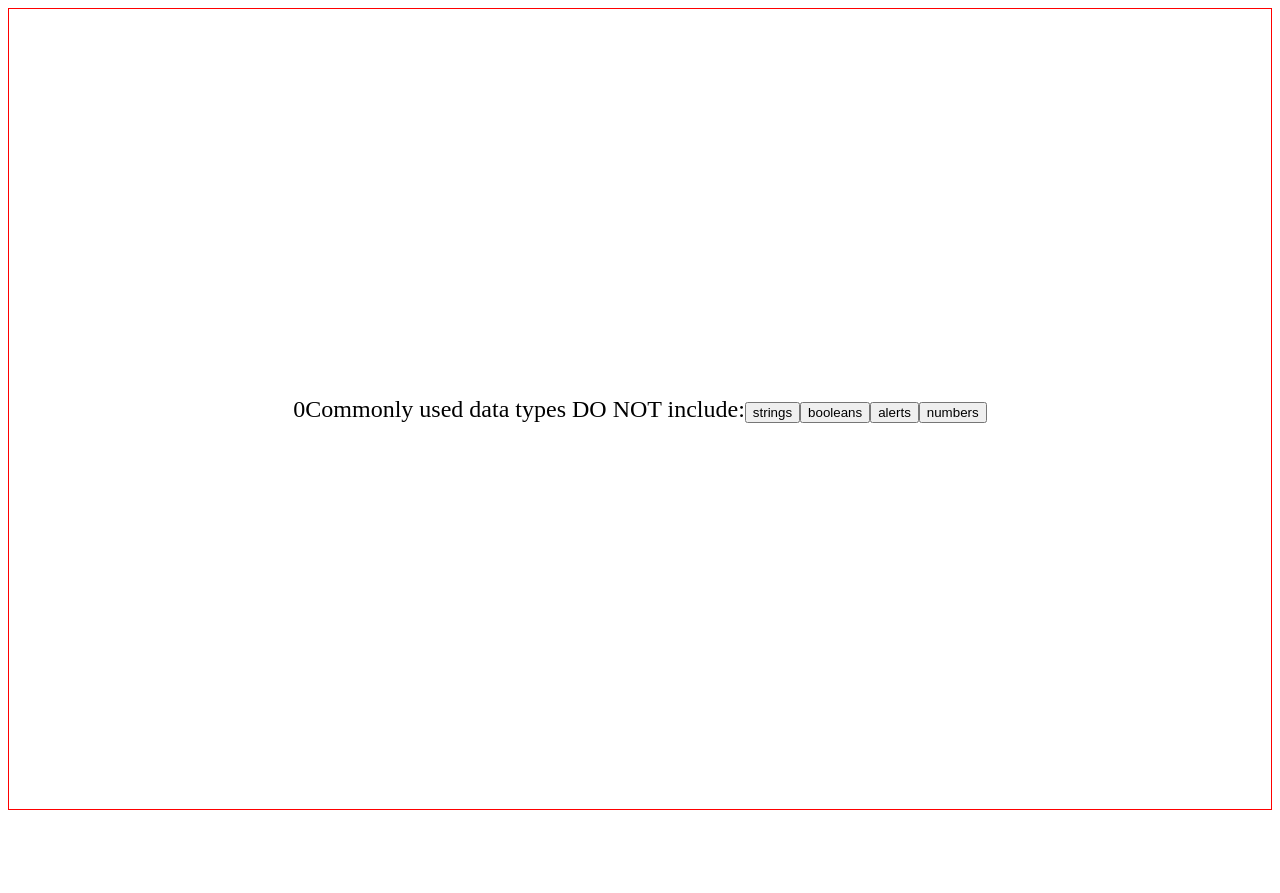
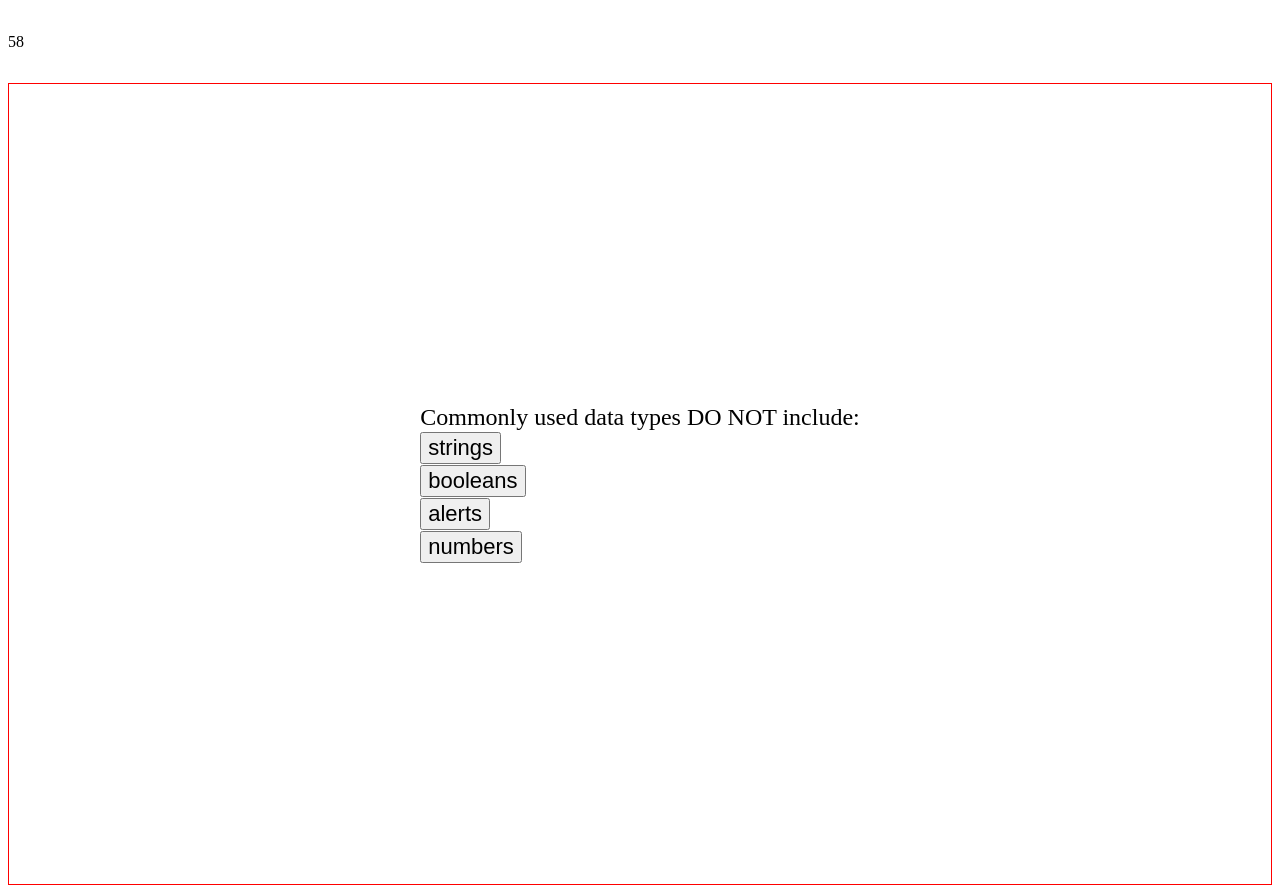
Before and after one commit to Clyderitchie/javascript-quiz, a plain HTML site: page index.html in a window 1280 px wide. Both pictures are taken after a click on the button "Start". Before the commit the page ends 818 px from the top, so only its background shows below. Drawn offline with Linux system fonts and the light colour scheme.

Commit message:
cleaned up the style and placement of things in css some

```diff
--- a/assets/style.css
+++ b/assets/style.css
@@ -19,7 +19,22 @@ main {
     text-align: center;
 }
 
+#question-container button{
+    display: block;
+    font-size: 22px;
+    margin: 1px 0;
+}
 
 .hidden {
     display: none;
 }
+
+
+/* Timer styling */
+header {
+    height: 75px;
+}
+
+header div {
+    padding: 2% 0;
+}
--- a/index.html
+++ b/index.html
@@ -10,9 +10,11 @@
 
 <body>
 
+    <header>
+        <div id="timer-left"></div>
+    </header>
+
     <main>
-
-        <div id="timer-left"></div>
 
         <div id="start-screen">
             <h1>Welcome</h1>
@@ -25,4 +27,5 @@
 
     <script src="./script.js"></script>
 </body>
+
 </html>
--- a/script.js
+++ b/script.js
@@ -59,7 +59,7 @@ function timer() {
         if (timeleft <= 0) {
             clearInterval(intervalId);
         }
-    }, 10);
+    }, 1000);
 
 
 }
@@ -87,14 +87,6 @@ function showQuestion() {
 
 // Sets displays to block or none depending on users actions
 function displayEvent() {
-    // if (questionContainerEl.style.display === 'none' && startScreenEl.style.display === 'block') {
-    //     questionContainerEl.style.display = 'block';
-    //     startScreenEl.style.display = 'none';
-    // } else {
-    //     startScreenEl.style.display = 'block';
-    //     questionContainerEl.style.display = 'none';
-    // }
-
     if (questionContainerEl.classList[0] === 'hidden') {
         questionContainerEl.classList.remove('hidden');
         startScreenEl.classList.add('hidden');
```
